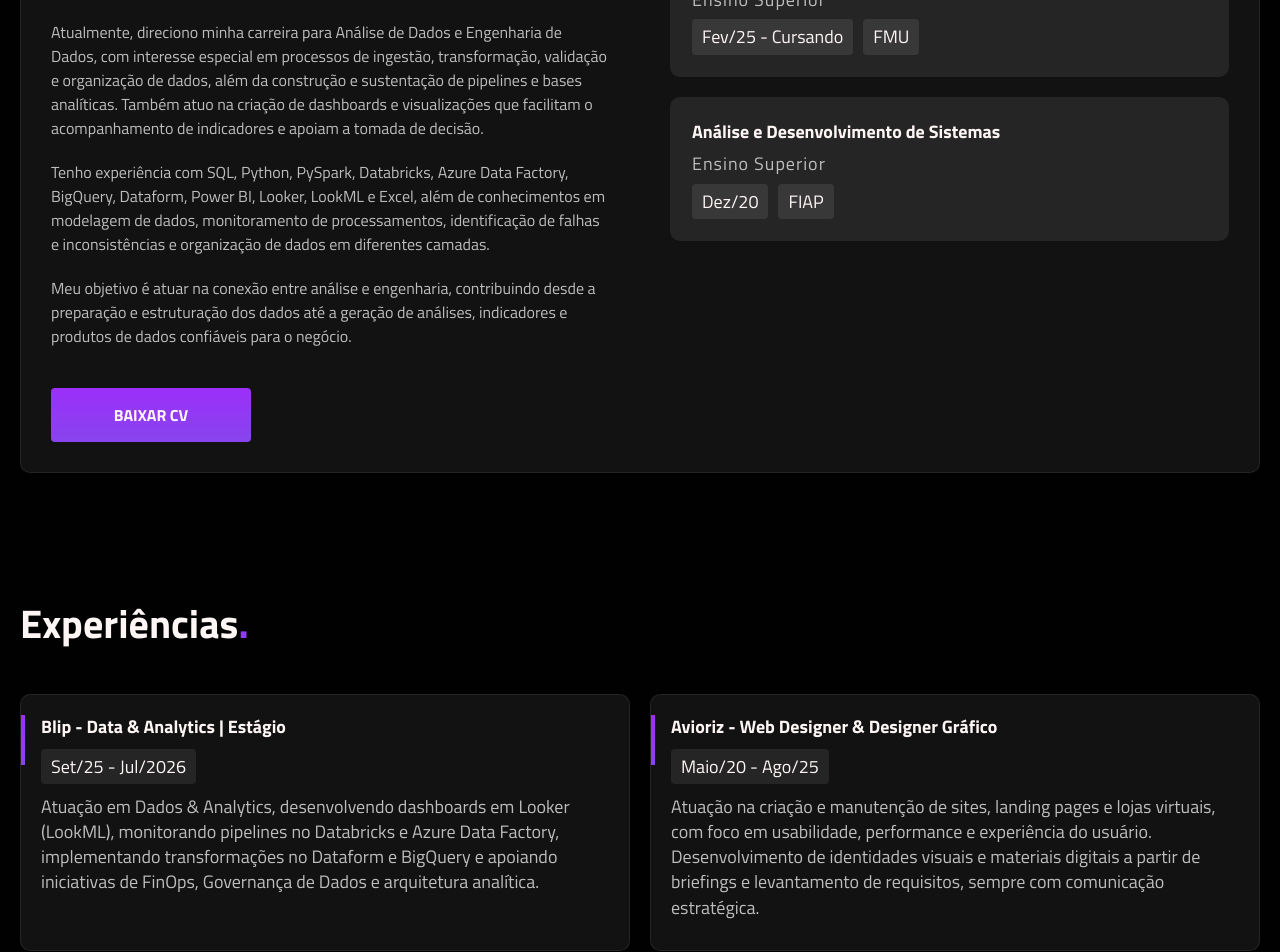
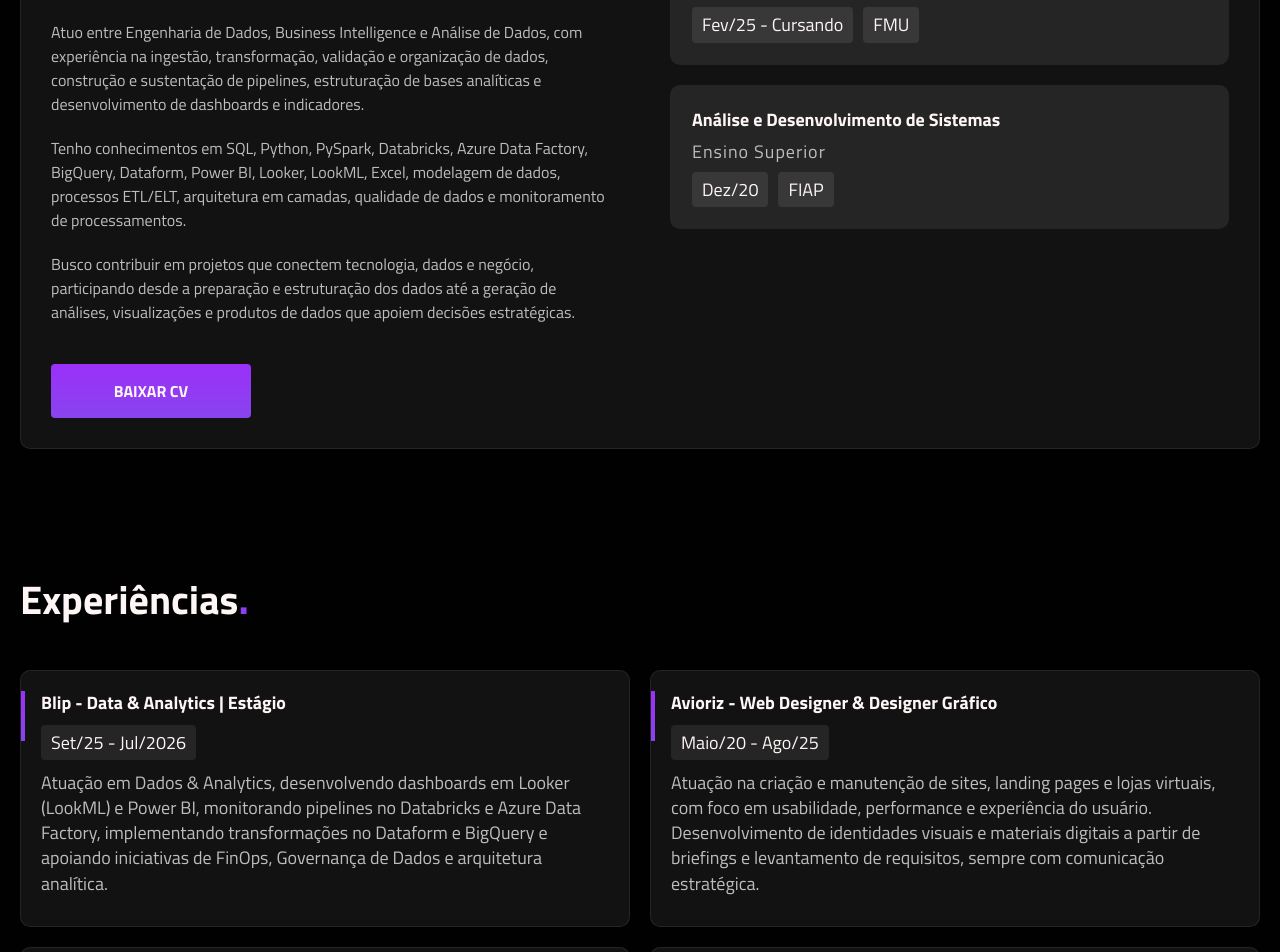
Before and after one commit to jooysoouzaa/portfolio_Joy, a React (Vite) app: page / in a window 1280 px wide. Shown: the part 2180-3132 px from the top of the page. Built offline with nearby package versions, Linux system fonts and the light colour scheme.

Commit message:
Atualização do sobre mim e experiencia

```diff
--- a/src/components/Experiencias/Experiencias.jsx
+++ b/src/components/Experiencias/Experiencias.jsx
@@ -15,7 +15,7 @@ function Experiencias() {
                         <li>Set/25 - Jul/2026</li>
                     </ExperienciasHabilidades>
                     <ExperienciasParagrafo>
-                        Atuação em Dados & Analytics, desenvolvendo dashboards em Looker (LookML), monitorando pipelines no Databricks e Azure Data Factory, implementando transformações no Dataform e BigQuery e apoiando iniciativas de FinOps, Governança de Dados e arquitetura analítica.
+                        Atuação em Dados & Analytics, desenvolvendo dashboards em Looker (LookML) e Power BI, monitorando pipelines no Databricks e Azure Data Factory, implementando transformações no Dataform e BigQuery e apoiando iniciativas de FinOps, Governança de Dados e arquitetura analítica.
                     </ExperienciasParagrafo>
                 </ExperienciasEmpresa>
                 <ExperienciasEmpresa>
--- a/src/components/Sobre/Sobre.jsx
+++ b/src/components/Sobre/Sobre.jsx
@@ -16,13 +16,13 @@ function Sobre() {
                         Minha trajetória começou no desenvolvimento Front-End e no Web Design, onde desenvolvi um forte olhar para experiência do usuário, usabilidade e comunicação visual. Essa base me permitiu compreender a importância de transformar informações complexas em experiências claras e intuitivas, habilidade que hoje aplico diretamente na área de dados.
                     </SobreText>
                     <SobreText>
-                        Atualmente, direciono minha carreira para Análise de Dados e Engenharia de Dados, com interesse especial em processos de ingestão, transformação, validação e organização de dados, além da construção e sustentação de pipelines e bases analíticas. Também atuo na criação de dashboards e visualizações que facilitam o acompanhamento de indicadores e apoiam a tomada de decisão.
+                        Atuo entre Engenharia de Dados, Business Intelligence e Análise de Dados, com experiência na ingestão, transformação, validação e organização de dados, construção e sustentação de pipelines, estruturação de bases analíticas e desenvolvimento de dashboards e indicadores.
                     </SobreText>
                     <SobreText>
-                        Tenho experiência com SQL, Python, PySpark, Databricks, Azure Data Factory, BigQuery, Dataform, Power BI, Looker, LookML e Excel, além de conhecimentos em modelagem de dados, monitoramento de processamentos, identificação de falhas e inconsistências e organização de dados em diferentes camadas.
+                        Tenho conhecimentos em SQL, Python, PySpark, Databricks, Azure Data Factory, BigQuery, Dataform, Power BI, Looker, LookML, Excel, modelagem de dados, processos ETL/ELT, arquitetura em camadas, qualidade de dados e monitoramento de processamentos.
                     </SobreText>
                     <SobreText>
-                        Meu objetivo é atuar na conexão entre análise e engenharia, contribuindo desde a preparação e estruturação dos dados até a geração de análises, indicadores e produtos de dados confiáveis para o negócio.
+                        Busco contribuir em projetos que conectem tecnologia, dados e negócio, participando desde a preparação e estruturação dos dados até a geração de análises, visualizações e produtos de dados que apoiem decisões estratégicas.
                     </SobreText>
                     <a href="/contato/CURRICULO-JOYCE-DE-SOUZA-ARAUJO.pdf" target="_blank">
                         <ProjetosButton type="submit">Baixar CV</ProjetosButton>
```
